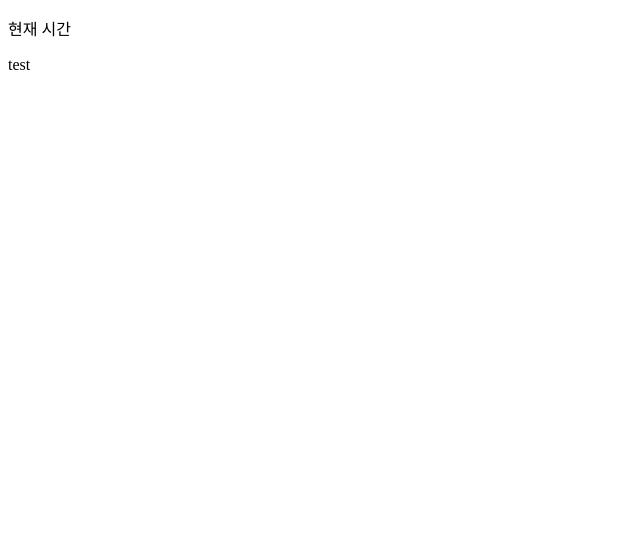
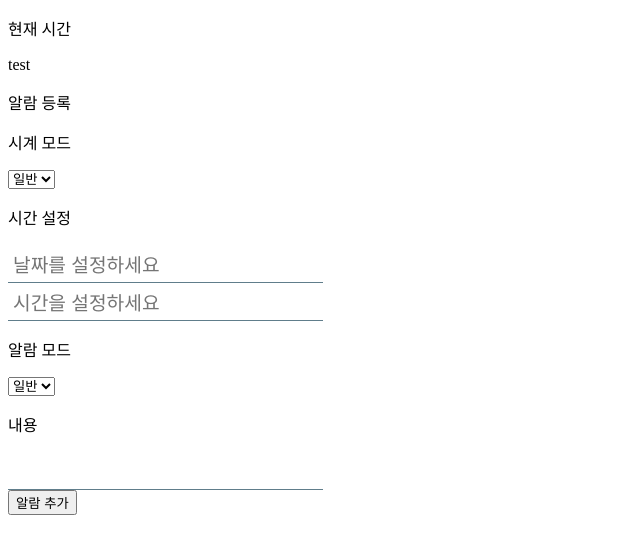
Before and after one commit to elrion018/alarm_web, a website built with webpack: page index.html in a window 1280 px wide. Shown: the whole page, without its empty margins (0-640 px from the left). Built offline with nearby package versions, Linux system fonts and the light colour scheme.

Commit message:
feat(AlarmManagerView): add renderAlarmInputContainer method

```diff
--- a/index.html
+++ b/index.html
@@ -1,6 +1,7 @@
 <!DOCTYPE html>
 <html lang="en">
   <head>
+    <link rel="stylesheet" type="text/css" href="src/index.css" />
     <meta charset="UTF-8" />
     <title>Document</title>
   </head>
--- a/src/constants/index.js
+++ b/src/constants/index.js
@@ -1,5 +1,15 @@
 var messages = {
   STANDARD_HEADING: '현재 시간',
+  ALARM_INPUT_HEADING: '알람 등록',
+  CLOCK_MODE: '시계 모드',
+  CLOCK_MODE_NORMAL: '일반',
+  CLOCK_MODE_VIBRATION: '진동',
+  CLOCK_MODE_NIGHT: '야간',
+  ALARM_MODE: '알람 모드',
+  ALARM_MODE_NORMAL: '일반',
+  ALARM_MODE_EMERGENCY: '긴급',
+  CONTENT: '내용',
+  TIME_SETTING: '시간 설정',
 };
 
 export { messages };
--- /dev/null
+++ b/src/index.css
@@ -0,0 +1,38 @@
+.flatpickr-calendar {
+  width: 30px;
+  display: none;
+  position: absolute;
+  background-color: aqua;
+}
+
+.open {
+  display: block;
+}
+
+input {
+  color: #424242;
+  font-size: 1.2em;
+  padding: 10px 10px 5px 5px;
+  display: block;
+  width: 300px;
+  border: none;
+  border-bottom: 1px solid #607d8b;
+}
+
+input:focus {
+  outline: none;
+}
+
+input:focus ~ label.input-label {
+  color: #0288d1;
+}
+
+input[readonly] ~ label.input-label {
+  top: -15px;
+  font-size: 0.9em;
+}
+
+input:focus ~ .bar:before,
+input:focus ~ .bar:after {
+  width: 50%;
+}
--- a/src/index.js
+++ b/src/index.js
@@ -1,8 +1,11 @@
+// import 'core-js/stable';
+import 'regenerator-runtime/runtime';
+
 import { AlarmManagerModel } from './models';
 import { AlarmManagerViewModel } from './viewModels';
 import { AlarmManagerView } from './views';
 
-window.addEventListener('DOMContentLoaded', () => {
+window.addEventListener('DOMContentLoaded', function () {
   var managerContainer = document.querySelector('#manager-container');
   var managerModel = new AlarmManagerModel();
   var managerViewModel = new AlarmManagerViewModel(managerModel);
@@ -12,35 +15,35 @@ window.addEventListener('DOMContentLoaded', () => {
 
   // console.log(managerModel.setStandardTime(new Date('1997-12-17T03:24:00')));
 
-  console.log(
-    managerViewModel.addAlarmToAlarmArray({
-      alarmTime: new Date(),
-      clockMode: 'test',
-      alarmMode: 'test',
-      alarmContent: 'test',
-      alarmOnOffState: true,
-    })
-  );
+  // console.log(
+  //   managerViewModel.addAlarmToAlarmArray({
+  //     alarmTime: new Date(),
+  //     clockMode: 'test',
+  //     alarmMode: 'test',
+  //     alarmContent: 'test',
+  //     alarmOnOffState: true,
+  //   })
+  // );
 
-  console.log(
-    managerViewModel.addAlarmToAlarmArray({
-      alarmTime: new Date('1997-12-17T03:24:00'),
-      clockMode: 'test',
-      alarmMode: 'test',
-      alarmContent: 'test',
-      alarmOnOffState: true,
-    })
-  );
+  // console.log(
+  //   managerViewModel.addAlarmToAlarmArray({
+  //     alarmTime: new Date('1997-12-17T03:24:00'),
+  //     clockMode: 'test',
+  //     alarmMode: 'test',
+  //     alarmContent: 'test',
+  //     alarmOnOffState: true,
+  //   })
+  // );
 
-  console.log(
-    managerViewModel.addAlarmToAlarmArray({
-      alarmTime: new Date('2021-01-25T18:53:30'),
-      clockMode: 'test',
-      alarmMode: 'test',
-      alarmContent: 'test',
-      alarmOnOffState: true,
-    })
-  );
+  // console.log(
+  //   managerViewModel.addAlarmToAlarmArray({
+  //     alarmTime: new Date('2021-01-25T18:53:30'),
+  //     clockMode: 'test',
+  //     alarmMode: 'test',
+  //     alarmContent: 'test',
+  //     alarmOnOffState: true,
+  //   })
+  // );
 
   // console.log(managerModel.setOnOffStateOfAlarm(1));
   // console.log(managerModel.getAlarmArray());
--- a/src/views/AlarmManagerView/index.js
+++ b/src/views/AlarmManagerView/index.js
@@ -1,5 +1,6 @@
 import { Observer } from '../../library';
 import { messages } from '../../constants';
+import flatpickr from 'flatpickr';
 
 export default function AlarmManagerView(viewModel, managerContainer) {
   this.viewModel = viewModel;
@@ -8,13 +9,14 @@ export default function AlarmManagerView(viewModel, managerContainer) {
   this.eventDelegator = null;
 
   this.observer.observe(this, this.viewModel);
+
   this.renderAlarmManager();
 }
 
 AlarmManagerView.prototype = {
   renderAlarmManager: function () {
     this.renderStandardTimeContainer();
-    // this.renderAlarmInputContainer();
+    this.renderAlarmInputContainer();
     // this.renderAlarmListContainer();
     // this.renderAlarmMessagesCotainer();
   },
@@ -26,6 +28,65 @@ AlarmManagerView.prototype = {
         value: 'alarm-standard-time-container',
       },
     ]);
+
+    this.appendChildrenToElement(
+      standardTimeContainerDivTag,
+      this.getStandardTimePtags()
+    );
+
+    this.managerContainer.appendChild(standardTimeContainerDivTag);
+  },
+
+  renderAlarmInputContainer: function () {
+    var alarmInputContainerDivTag = this.createElementWithAttributes('div', [
+      { name: 'id', value: 'alarm-input-container' },
+    ]);
+    var alarmInputHeadingPtag = document.createElement('p');
+
+    alarmInputHeadingPtag.innerHTML = messages.ALARM_INPUT_HEADING;
+
+    this.appendChildrenToElement(
+      alarmInputContainerDivTag,
+      [alarmInputHeadingPtag]
+        .concat(this.getAlarmInputClockModeTags())
+        .concat(this.getAlarmTimeSettingTags())
+        .concat(this.getAlarmInputAlarmModeTags())
+        .concat(this.getAlarmInputContentTags())
+        .concat(this.getAlarmInputAddButton())
+    );
+
+    this.managerContainer.appendChild(alarmInputContainerDivTag);
+
+    flatpickr('#alarm-input-date-picker', {});
+    flatpickr('#alarm-input-time-picker', {
+      enableTime: true,
+      noCalendar: true,
+      dateFormat: 'H:i',
+      time_24hr: true,
+    });
+  },
+
+  renderAlarmListContainer: function () {},
+
+  renderAlarmMessagesCotainer: function () {},
+
+  createElementWithAttributes: function (tagName, attributesObjects) {
+    var element = document.createElement(tagName);
+
+    for (var i = 0; i < attributesObjects.length; i++) {
+      element[attributesObjects[i].name] = attributesObjects[i].value;
+    }
+
+    return element;
+  },
+
+  appendChildrenToElement: function (element, children) {
+    for (var i = 0; i < children.length; i++) {
+      element.appendChild(children[i]);
+    }
+  },
+
+  getStandardTimePtags: function () {
     var statndardHeadingPtag = document.createElement('p');
     var standardTimePtag = this.createElementWithAttributes('p', [
       {
@@ -37,40 +98,165 @@ AlarmManagerView.prototype = {
     statndardHeadingPtag.innerHTML = messages.STANDARD_HEADING;
     standardTimePtag.innerHTML = 'test';
 
-    this.appendChildrenToElement(standardTimeContainerDivTag, [
-      statndardHeadingPtag,
-      standardTimePtag,
+    return [statndardHeadingPtag, standardTimePtag];
+  },
+
+  getClockModeOptions: function () {
+    var alarmInputClockModeNormalOptionTag = this.createElementWithAttributes(
+      'option',
+      [
+        { name: 'value', value: messages.CLOCK_MODE_NORMAL },
+        { name: 'innerHTML', value: messages.CLOCK_MODE_NORMAL },
+      ]
+    );
+    var alarmInputClockModeVibrationOptionTag = this.createElementWithAttributes(
+      'option',
+      [
+        {
+          name: 'value',
+          value: messages.CLOCK_MODE_VIBRATION,
+        },
+        { name: 'innerHTML', value: messages.CLOCK_MODE_VIBRATION },
+      ]
+    );
+    var alarmInputClockModeNightOptionTag = this.createElementWithAttributes(
+      'option',
+      [
+        {
+          name: 'value',
+          value: messages.CLOCK_MODE_NIGHT,
+        },
+        { name: 'innerHTML', value: messages.CLOCK_MODE_NIGHT },
+      ]
+    );
+
+    return [
+      alarmInputClockModeNormalOptionTag,
+      alarmInputClockModeVibrationOptionTag,
+      alarmInputClockModeNightOptionTag,
+    ];
+  },
+
+  getAlarmModeOptions: function () {
+    var alarmInputAlarmModeNormalOptionTag = this.createElementWithAttributes(
+      'option',
+      [
+        { name: 'value', value: messages.ALARM_MODE_NORMAL },
+        { name: 'innerHTML', value: messages.ALARM_MODE_NORMAL },
+      ]
+    );
+    var alarmInputAlarmModeEmergencyOptionTag = this.createElementWithAttributes(
+      'option',
+      [
+        {
+          name: 'value',
+          value: messages.ALARM_MODE_EMERGENCY,
+        },
+        { name: 'innerHTML', value: messages.ALARM_MODE_EMERGENCY },
+      ]
+    );
+
+    return [
+      alarmInputAlarmModeNormalOptionTag,
+      alarmInputAlarmModeEmergencyOptionTag,
+    ];
+  },
+
+  getAlarmInputClockModeTags: function () {
+    var alarmInputClockModePtag = document.createElement('p');
+    var alarmInputClockModeSelectTag = this.createElementWithAttributes(
+      'select',
+      [{ name: 'id', value: 'alarm-input-clock-mode-select' }]
+    );
+    var clockModeOptions = this.getClockModeOptions();
+
+    alarmInputClockModePtag.innerHTML = messages.CLOCK_MODE;
+
+    this.appendChildrenToElement(
+      alarmInputClockModeSelectTag,
+      clockModeOptions
+    );
+
+    return [alarmInputClockModePtag, alarmInputClockModeSelectTag];
+  },
+
+  getAlarmInputAlarmModeTags: function () {
+    var alarmInputAlarmModePtag = document.createElement('p');
+    var alarmInputAlarmModeSelectTag = this.createElementWithAttributes(
+      'select',
+      [{ name: 'id', value: 'alarm-input-alarm-mode-select' }]
+    );
+    var alarmModeOptions = this.getAlarmModeOptions();
+
+    alarmInputAlarmModePtag.innerHTML = messages.ALARM_MODE;
+
+    this.appendChildrenToElement(
+      alarmInputAlarmModeSelectTag,
+      alarmModeOptions
+    );
+
+    return [alarmInputAlarmModePtag, alarmInputAlarmModeSelectTag];
+  },
+
+  getAlarmInputContentTags: function () {
+    var alarmInputContentPtag = document.createElement('p');
+    var alarmInputContentInputTag = this.createElementWithAttributes('input', [
+      {
+        name: 'id',
+        value: 'alarm-input-content-input',
+      },
+      { name: 'type', value: 'text' },
     ]);
 
-    this.managerContainer.append(standardTimeContainerDivTag);
+    alarmInputContentPtag.innerHTML = messages.CONTENT;
+
+    return [alarmInputContentPtag, alarmInputContentInputTag];
   },
 
-  renderAlarmInputContainer: function () {
-    var alarmInputContainerDivTag = this.createElementWithAttributes('div', [
-      { name: 'id', value: 'alarm-input-container' },
+  getAlarmInputAddButton: function () {
+    var alarmInputAddButtonTag = this.createElementWithAttributes('button', [
+      {
+        name: 'id',
+        value: 'alarm-input-add-button',
+      },
+      { name: 'data-action', value: 'addAlarm' },
+      { name: 'innerHTML', value: '알람 추가' },
     ]);
+
+    return [alarmInputAddButtonTag];
   },
 
-  renderAlarmListContainer: function () {},
+  getAlarmTimeSettingTags: function () {
+    var alarmInputTimeSettingTag = document.createElement('p');
 
-  renderAlarmMessagesCotainer: function () {},
+    alarmInputTimeSettingTag.innerHTML = messages.TIME_SETTING;
 
-  createElementWithAttributes: function (tagName, attributesObjects) {
-    var element = document.createElement(tagName);
+    var alarmInputDatePicker = this.createElementWithAttributes('input', [
+      {
+        name: 'id',
+        value: 'alarm-input-date-picker',
+      },
+      {
+        name: 'placeholder',
+        value: '날짜를 설정하세요',
+      },
+    ]);
 
-    for (var i = 0; i < attributesObjects.length; i++) {
-      element.setAttribute(
-        attributesObjects[i].name,
-        attributesObjects[i].value
-      );
-    }
+    var alarmInputTimePicker = this.createElementWithAttributes('input', [
+      {
+        name: 'id',
+        value: 'alarm-input-time-picker',
+      },
+      {
+        name: 'placeholder',
+        value: '시간을 설정하세요',
+      },
+    ]);
 
-    return element;
-  },
-
-  appendChildrenToElement: function (element, children) {
-    for (var i = 0; i < children.length; i++) {
-      element.appendChild(children[i]);
-    }
+    return [
+      alarmInputTimeSettingTag,
+      alarmInputDatePicker,
+      alarmInputTimePicker,
+    ];
   },
 };
--- a/webpack.config.js
+++ b/webpack.config.js
@@ -4,6 +4,29 @@ module.exports = {
     path: __dirname + '/dist',
     filename: 'bundle.js',
   },
-  target: ['web', 'es5'],
+  module: {
+    rules: [
+      {
+        test: /\.js$/,
+        loader: 'babel-loader',
+        options: {
+          presets: [
+            [
+              '@babel/preset-env',
+              {
+                targets: {
+                  ie: '10',
+                },
+                modules: false,
+                useBuiltIns: 'entry',
+              },
+            ],
+          ],
+        },
+        exclude: ['/node_modules'],
+      },
+    ],
+  },
+  target: ['es5', 'web'],
   mode: 'development',
 };
```
Also changed, not shown: package.json (+7 -1 lines), dist/bundle.js, 1 other file.
